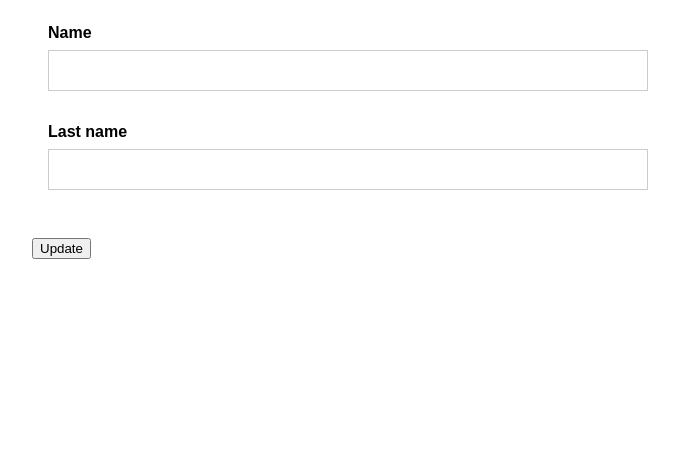
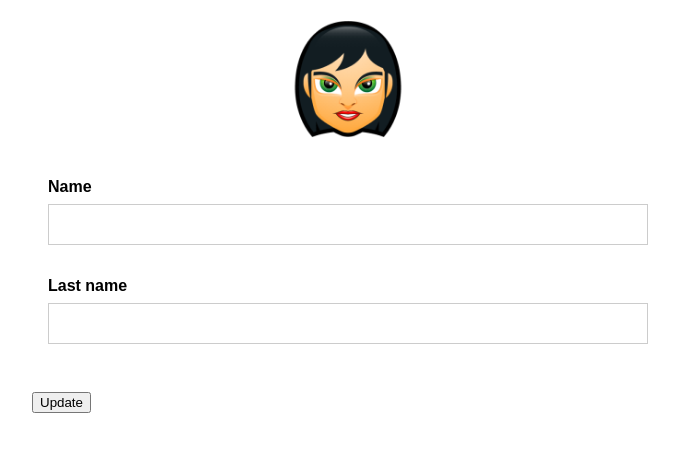
Before and after one commit to JanaKudlickova/laboratorios, a plain HTML site: page lab-01/index.html in a window 1280 px wide. Shown: the whole page, without its empty margins (292-971 px from the left). Drawn offline with Linux system fonts and the light colour scheme.

Commit message:
added  and styled avatar pic

```diff
--- a/lab-01/index.html
+++ b/lab-01/index.html
@@ -9,7 +9,9 @@
 </head>
 <body>
     <div class="container">
-        <div class="img"></div>
+        <div class="img">
+            <img class="avatar" src="./img/avatar.jpg" alt="avatar" />
+        </div>
         <div class="data">
             <label for="name"><b>Name</b></label>
             <input type="text" id="name" name="name" />
--- a/lab-01/site.css
+++ b/lab-01/site.css
@@ -5,6 +5,15 @@ body {
 .container {
     margin: auto;
     width: 50%;
+}
+
+.img {
+    text-align: center;
+    margin: 20px;
+}
+
+.avatar {
+    width: 20%;
 }
 
 input {
```
Also changed, not shown: lab-01/img/avatar.jpg (added).
